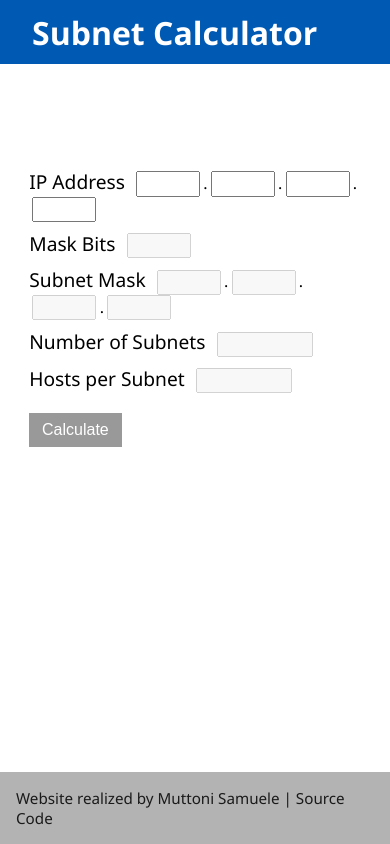
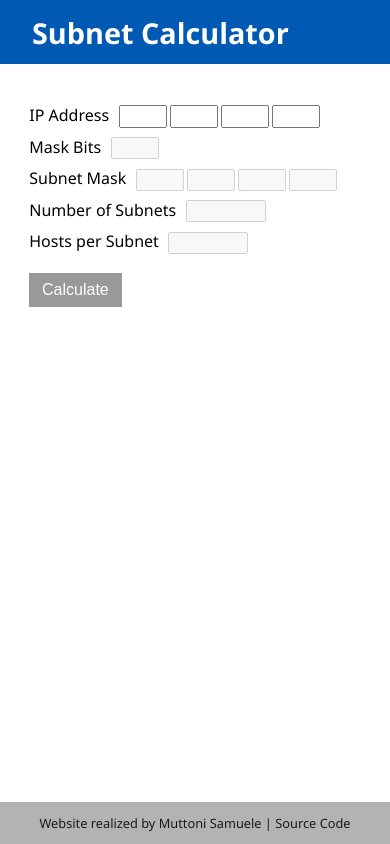
Before and after one commit to MuttoniSamuele/subnet-calculator, a React (Create React App) app: page / in a window 390 px wide. Built offline with nearby package versions, Linux system fonts and the light colour scheme.

Commit message:
Add responsive styling

```diff
--- a/src/components/Calculator/IpInput.tsx
+++ b/src/components/Calculator/IpInput.tsx
@@ -54,7 +54,6 @@ const IpInput: React.FC<Props> = (props) => {
               disabled={props.disabled}
               onChange={(e) => handleChange(e, i)}
             />
-          {i < octects.length-1 && "."}
           </React.Fragment>
         )}
     </div>
--- a/src/components/Calculator/SubnetsTable.tsx
+++ b/src/components/Calculator/SubnetsTable.tsx
@@ -28,6 +28,7 @@ const SubnetsTable: React.FC<Props> = (props) => {
         }
       </div>
 
+      <div className="table-container">
         <div className="table-wrapper">
           <div className="subnets-table">
             <div className="row heading">
@@ -46,6 +47,7 @@ const SubnetsTable: React.FC<Props> = (props) => {
               />
             )}
           </div>
+        </div>
 
         {subnetsCnt > maxSubnets &&
           <button
--- a/src/index.css
+++ b/src/index.css
@@ -178,15 +178,23 @@ h1 {
   margin-bottom: 1rem;
 }
 
-.table-wrapper {
+.table-container {
   display: flex;
   flex-direction: column;
   justify-content: center;
+  min-width: 100%;
+}
+
+.table-wrapper {
+  width: 100%;
+  overflow-y: auto;
 }
 
 .subnets-table {
   display: table;
   border-radius: 1rem;
+  width: 100%;
+  overflow-y: auto;
 }
 
 .subnets-table .row {
@@ -232,24 +240,42 @@ h1 {
 }
 
 
-@media screen and (max-width: 900px) {
+@media screen and (max-width: 700px) {
   header {
     height: 4rem;
   }
 
-  body {
+  body, .input-label {
     font-size: 1rem;
   }
 
   .main-inner {
-    padding: 2.5rem 0;
+    padding: 0 0 2rem 0;
   }
 
   h1 {
-    font-size: 2rem;
+    font-size: 1.8rem;
   }
 
   footer {
-    font-size: 0.95rem;
+    font-size: 0.8rem;
+    padding: 0.75rem 0;
+  }
+
+  section {
+    margin: 2.5rem auto 1rem auto;
+  }
+
+  .input-wrapper {
+    font-size: 0.8rem;
+  }
+
+  .input-wrapper input {
+    width: 3rem;
+    margin: 0 0.1rem;
+  }
+
+  .input-wrapper input.large {
+    width: 5rem;
   }
 }
```
Lines whose indentation alone changed are shown as unchanged.
